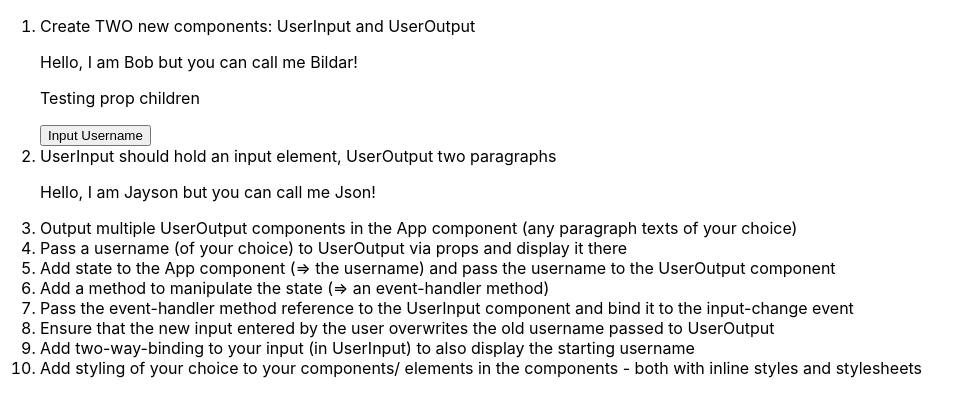
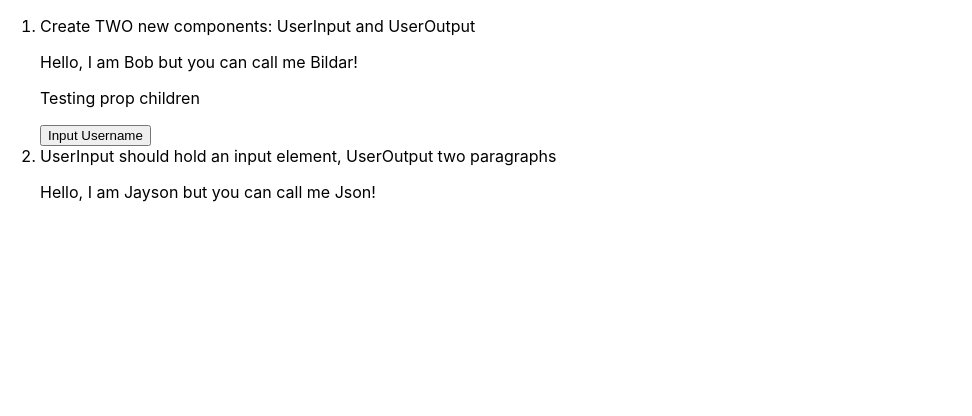
Before and after one commit to fmiusov/react-experiments, a React (Create React App) app: page / in a window 1280 px wide. Shown: the top 416 px of the page, without its empty margins (0-972 px from the left). Built offline with nearby package versions, Linux system fonts and the light colour scheme.

Commit message:
end of experiment one, switching between stateful component and hooks

```diff
--- a/src/experimentOne/stateExperiment.js
+++ b/src/experimentOne/stateExperiment.js
@@ -1,6 +1,5 @@
 import React, { useState } from "react";
 import "./stateExperiment.css";
-// import UserInput from './components/UserInput';
 import UserOutput from "./components/UserOutput";
 
 const StateExperiment = (props) => {
@@ -11,6 +10,10 @@
       { name: "Frank", nickname: "Hosan" },
     ],
   });
+
+  const [bonusState, setBonusState] = useState('this is the bonus state')
+
+  console.log(namesState, bonusState)
 
   const switchUsernameHandler = () => {
     setNamesState({
@@ -40,57 +43,9 @@
           name={namesState.names[1].name}
           nickname={namesState.names[1].nickname}
         />
-        <li>
-          Output multiple UserOutput components in the App component (any
-          paragraph texts of your choice)
-        </li>
-        <li>
-          Pass a username (of your choice) to UserOutput via props and display
-          it there
-        </li>
-        <li>
-          Add state to the App component (=&gt; the username) and pass the
-          username to the UserOutput component
-        </li>
-        <li>
-          Add a method to manipulate the state (=&gt; an event-handler method)
-        </li>
-        <li>
-          Pass the event-handler method reference to the UserInput component and
-          bind it to the input-change event
-        </li>
-        <li>
-          Ensure that the new input entered by the user overwrites the old
-          username passed to UserOutput
-        </li>
-        <li>
-          Add two-way-binding to your input (in UserInput) to also display the
-          starting username
-        </li>
-        <li>
-          Add styling of your choice to your components/ elements in the
-          components - both with inline styles and stylesheets
-        </li>
       </ol>
     </div>
   );
 };
 
 export default StateExperiment;
-
-// class StateExperiment extends Component {
-//   state = {
-//     names: [
-//       { name: 'Bob', nickname: 'Bildar'},
-//       { name: 'Jayson', nickname: 'Json'},
-//       { name: 'Frank', nickname: 'Hosan'}
-//     ]
-//   }
-
-//   switchUsernameHandler = () => {
-//     this.setState({names: [
-//       { name: 'Bo-bithia', nickname: 'Bildarius'},
-//       { name: 'Jaysoni', nickname: 'Jsoney Pepperoni'},
-//       { name: 'Franken', nickname: 'Hostein'}
-//     ] })
-//   }
```
